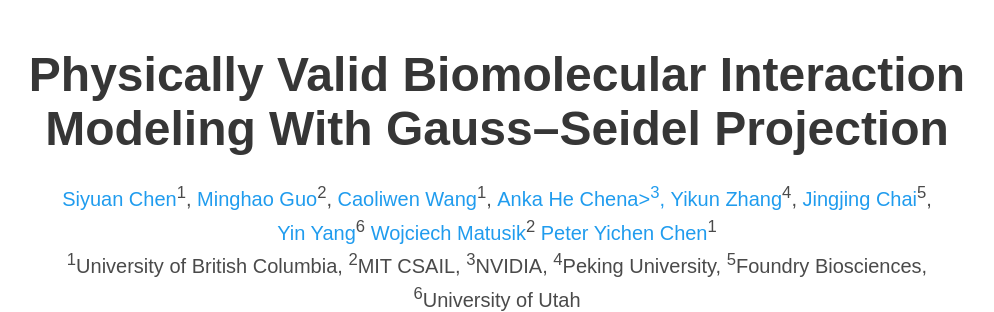
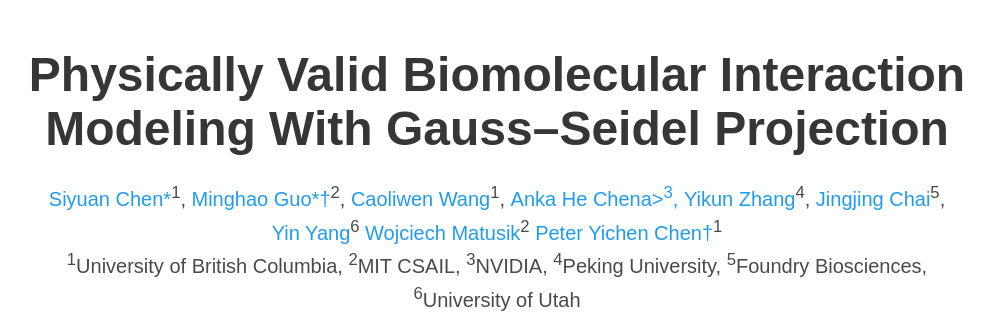
Before and after one commit to chensiyuan030105/ProteinGS, a plain HTML site: page index.html in a window 1280 px wide. Shown: the top 312 px of the page, without its empty margins (143-1137 px from the left). Drawn offline with nearby package versions, Linux system fonts and the light colour scheme; some packages are replaced by stand-ins of ours; a script that the page names is missing; some icons are missing.

Commit message:
change author

```diff
--- a/index.html
+++ b/index.html
@@ -50,9 +50,9 @@
           <h1 class="title is-1 publication-title">Physically Valid Biomolecular Interaction Modeling With Gauss–Seidel Projection</h1>
           <div class="is-size-5 publication-authors">
             <span class="author-block">
-              <a href="https://chensiyuan030105.github.io/">Siyuan Chen</a><sup>1</sup>,</span>
+              <a href="https://chensiyuan030105.github.io/">Siyuan Chen*</a><sup>1</sup>,</span>
             <span class="author-block">
-              <a href="https://www.minghaoguo.com/">Minghao Guo</a><sup>2</sup>,</span>
+              <a href="https://www.minghaoguo.com/">Minghao Guo*†</a><sup>2</sup>,</span>
             <span class="author-block">
               <a href="https://wclw1021.github.io/">Caoliwen Wang</a><sup>1</sup>,
             </span>
@@ -72,7 +72,7 @@
               <a href="https://cdfg.mit.edu/wojciech/">Wojciech Matusik</a><sup>2</sup>
             </span>
             <span class="author-block">
-              <a href="https://peterchencyc.com/">Peter Yichen Chen</a><sup>1</sup>
+              <a href="https://peterchencyc.com/">Peter Yichen Chen†</a><sup>1</sup>
             </span>
           </div>
 
```
